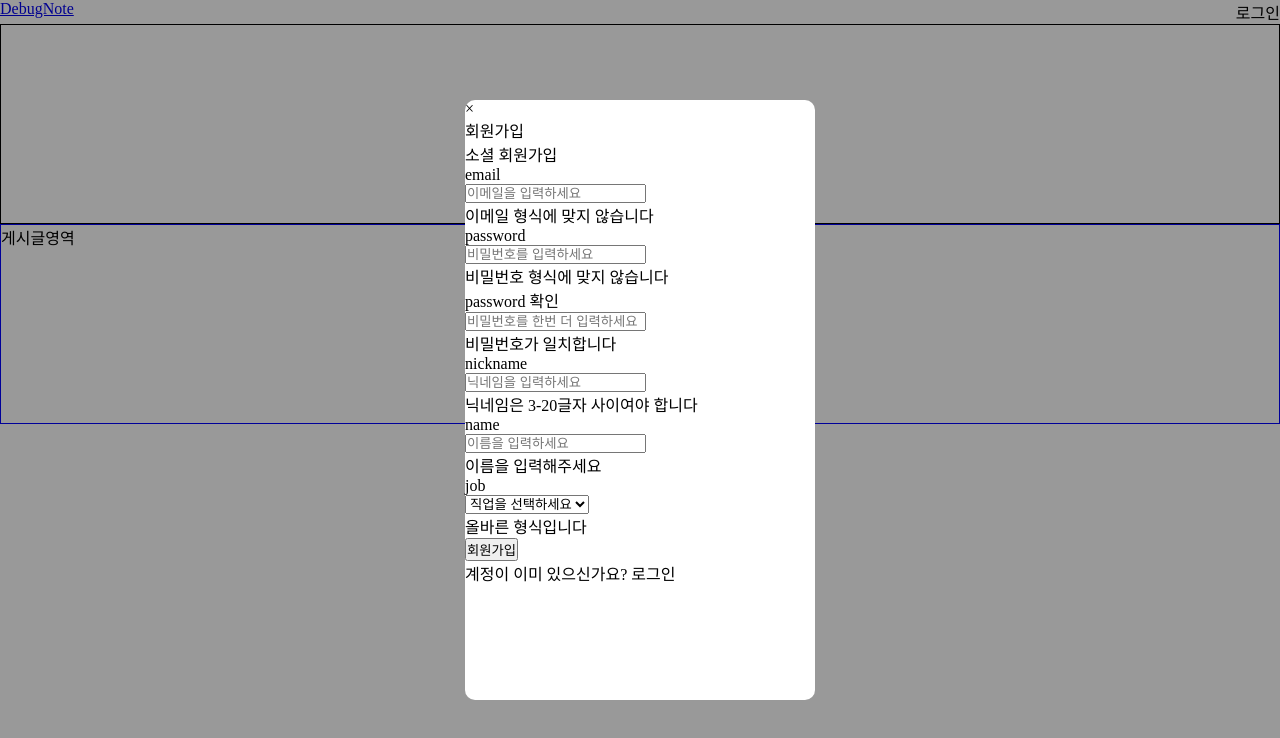
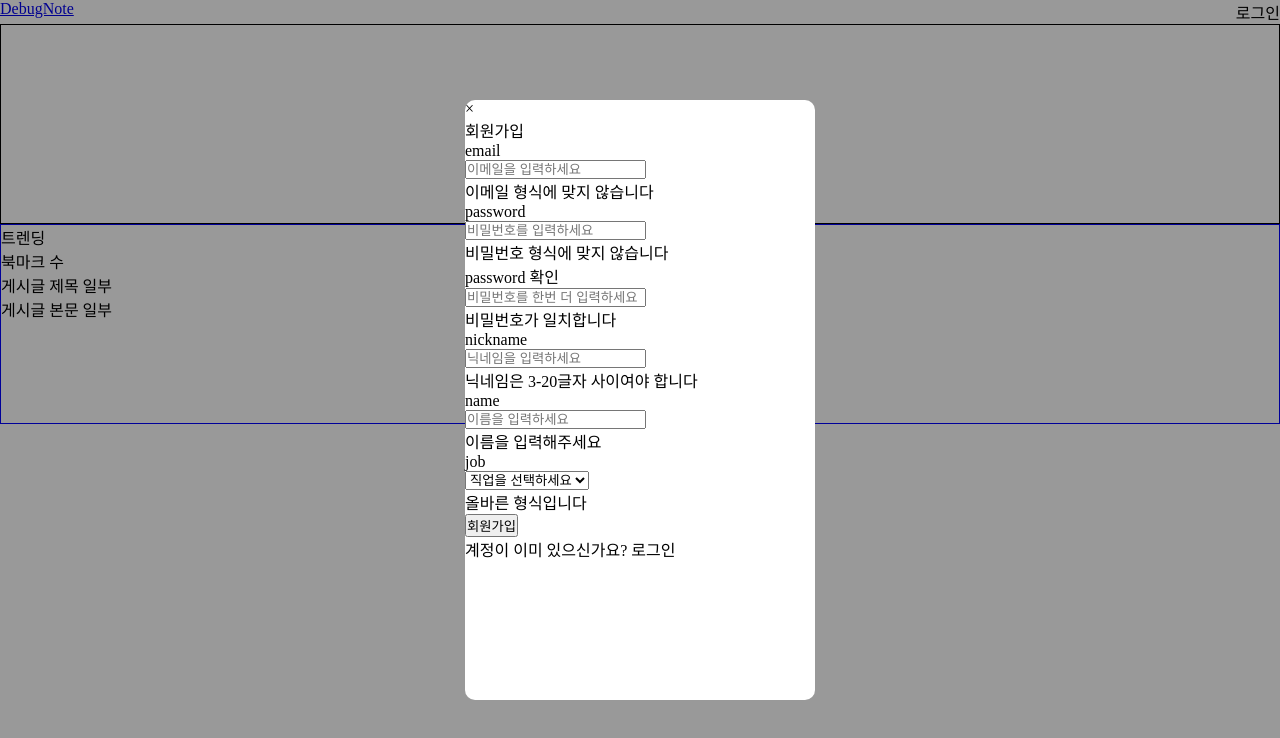
Before and after one commit to codestates/DebugNote, a React (Create React App) app in the folder client/: page / in a window 1280 px wide. Both pictures are taken after a click on the item "로그인". Shown: the top 738 px of the page. Built offline with nearby package versions, Linux system fonts and the light colour scheme.

Commit message:
Client [ADD] mainpage ErrorLog Component

```diff
--- /dev/null
+++ b/client/src/Components/ErrorLog.js
@@ -0,0 +1,13 @@
+import React from 'react';
+
+export default function ErrorLog() {
+  return (
+    <article key="" className="errlog">
+      <div className="bookmark-count">북마크 수</div>
+      <div>
+        <div className="errlog-title-summary">게시글 제목 일부</div>
+        <div className="errlog-content-summary">게시글 본문 일부</div>
+      </div>
+    </article>
+  );
+}
--- a/client/src/Pages/Main.js
+++ b/client/src/Pages/Main.js
@@ -11,6 +11,7 @@ import { Link } from 'react-router-dom';
 import { useState } from 'react';
 import styled from 'styled-components';
 import axios from 'axios';
+import ErrorLog from '../Components/ErrorLog';
 
 export const ModalBackdrop = styled.div`
   position: fixed; //전체화면에 깔리도록..
@@ -49,12 +50,10 @@ export const ModalView = styled.div.attrs(props => ({
   width: 350px;
   height: 600px;
   justify-content: center;
-
   > span.close-btn {
     margin-top: 5px;
     cursor: pointer;
   }
-
   > div.desc {
     margin-top: 25px;
     color: #4000c7;
@@ -65,8 +64,10 @@ export default function Main({ isLogin, handleResponseSuccess }) {
   // console.log(isLogin, '로그인 상태');
   const [isOpen, setIsOpen] = useState(false);
   const [isMember, setIsMember] = useState(false);
-  const [signinID, setSigninID] = useState('');
-  const [signinPW, setSigninPW] = useState('');
+  const [signinInfo, setSigninInfo] = useState({
+    email: '',
+    password: '',
+  });
   //회원가입 정보 인풋값 관리
   const [signupInfo, setSignupInfo] = useState({
     email: '',
@@ -81,6 +82,10 @@ export default function Main({ isLogin, handleResponseSuccess }) {
     setSignupInfo({ ...signupInfo, [key]: e.target.value });
   };
 
+  const handleSigninInputValue = key => e => {
+    setSigninInfo({ ...signinInfo, [key]: e.target.value });
+  };
+
   const openLoginModalHandler = () => {
     setIsOpen(!isOpen);
   };
@@ -88,16 +93,8 @@ export default function Main({ isLogin, handleResponseSuccess }) {
     setIsMember(!isMember);
   };
 
-  const loginInputIDHandler = event => {
-    setSigninID(event.target.value);
-  };
-
-  const loginInputPWHandler = event => {
-    setSigninPW(event.target.value);
-  };
-
   const loginHandler = () => {
-    if (signinID === '' || signinPW === '') {
+    if (signinInfo.email === '' || signinInfo.password === '') {
       return;
     }
 
@@ -105,8 +102,8 @@ export default function Main({ isLogin, handleResponseSuccess }) {
       .post(
         'http://15.164.104.171:80/auth/login',
         {
-          email: signinID,
-          password: signinPW,
+          email: signinInfo.email,
+          password: signinInfo.password,
         },
         {
           headers: { Accept: 'application/json' },
@@ -123,7 +120,6 @@ export default function Main({ isLogin, handleResponseSuccess }) {
   };
 
   const { email, password, nickname, name, job } = signupInfo;
-  console.log('닉네임', nickname);
   const signupHandler = async () => {
     //입력값 에러 처리
     console.log('ok');
@@ -200,16 +196,13 @@ export default function Main({ isLogin, handleResponseSuccess }) {
             </span>
             <section>
               {isMember ? (
-                <>
+                <section>
                   <header>로그인</header>
-                  <div>소셜 로그인 버튼</div>
-                  <section>
                   <div>
                     <div>ID</div>
                     <input
-                        placeholder="아이디를 입력하세요"
-                        value={signinID}
-                        onChange={loginInputIDHandler}
+                      placeholder="이메일을 입력하세요"
+                      onChange={handleSigninInputValue('email')}
                     ></input>
                   </div>
                   <div>
@@ -217,21 +210,19 @@ export default function Main({ isLogin, handleResponseSuccess }) {
                     <input
                       type="password"
                       placeholder="비밀번호를 입력하세요"
-                        value={signinPW}
-                        onChange={loginInputPWHandler}
+                      onChange={handleSigninInputValue('password')}
                     ></input>
                   </div>
                   <button onClick={loginHandler}>로그인</button>
-                  </section>
                   <div onClick={modalToggleHandler}>
                     아직 회원이 아니신가요? 회원가입
                   </div>
-                </>
+                  <div>소셜 계정으로 로그인</div>
+                  <button>github</button>
+                </section>
               ) : (
-                <>
+                <section>
                   <header>회원가입</header>
-                  <div>소셜 회원가입</div>
-                  <section>
                   <div>
                     <div>email</div>
                     <input
@@ -311,11 +302,10 @@ export default function Main({ isLogin, handleResponseSuccess }) {
                     </div>
                   </div>
                   <button onClick={signupHandler}>회원가입</button>
-                  </section>
                   <div onClick={modalToggleHandler}>
                     계정이 이미 있으신가요? 로그인
                   </div>
-                </>
+                </section>
               )}
             </section>
           </ModalView>
@@ -331,7 +321,10 @@ export default function Main({ isLogin, handleResponseSuccess }) {
           <button>검색</button>
         </div>
       </section>
-      <section className="articles">게시글영역</section>
+      <section className="articles">
+        <div className="main-errlog-list-title">트렌딩</div>
+        <ErrorLog />
+      </section>
     </div>
   );
 }
```
Lines whose indentation alone changed are shown as unchanged.
